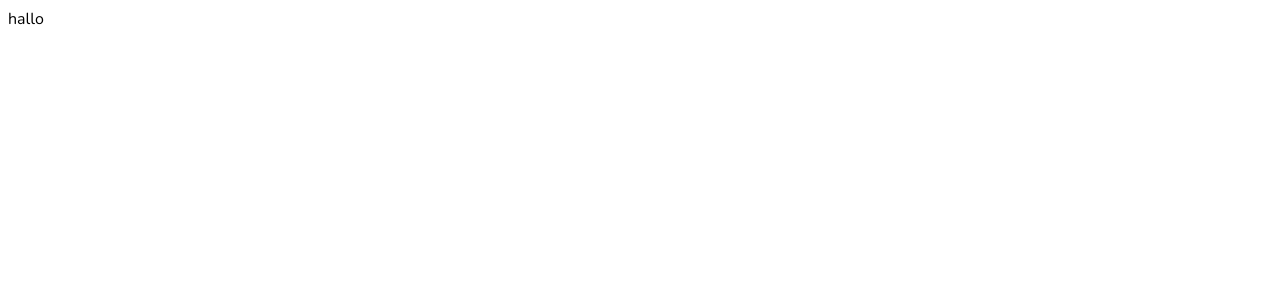
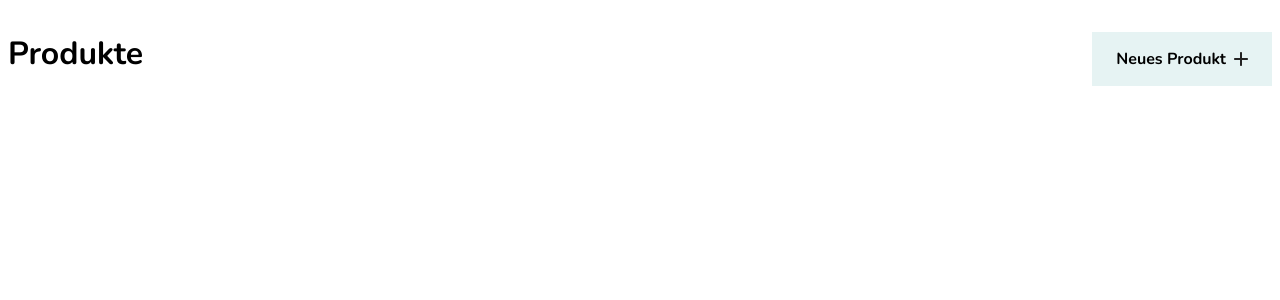
Before and after one commit to IgorBoger/produktliste, an Angular app in the folder produktliste/: page / in a window 1280 px wide. Shown: the top 300 px of the page. Built offline with nearby package versions, Linux system fonts and the light colour scheme.

Commit message:
Add header component

```diff
--- a/produktliste/src/app/app.html
+++ b/produktliste/src/app/app.html
@@ -1,3 +1,3 @@
-hallo
+<main-header></main-header>
 
 <router-outlet />
--- a/produktliste/src/app/app.ts
+++ b/produktliste/src/app/app.ts
@@ -1,12 +1,11 @@
-import { Component, signal } from '@angular/core';
+import { Component } from '@angular/core';
 import { RouterOutlet } from '@angular/router';
+import { Header } from './layout/header/header';
 
 @Component({
-  imports: [RouterOutlet],
+  imports: [RouterOutlet, Header],
   selector: 'app-root',
   styleUrl: './app.scss',
   templateUrl: './app.html',
 })
-export class App {
-  protected readonly title = signal('produktliste');
-}
+export class App {}
--- /dev/null
+++ b/produktliste/src/app/layout/header/header.html
@@ -0,0 +1,19 @@
+<header class="main-header">
+  <h1 class="main-header__title">Produkte</h1>
+  <a class="btn btn--primary">
+    <span>Neues Produkt</span>
+    <svg xmlns="http://www.w3.org/2000/svg" width="14" height="14" viewBox="0 0 14 14" fill="none">
+      <path
+        d="M6 8H1C0.716667 8 0.479167 7.90417 0.2875 7.7125C0.0958333 7.52083 0 7.28333
+0 7C0 6.71667 0.0958333 6.47917 0.2875 6.2875C0.479167 6.09583 0.716667 6 1 6H6V1C6
+0.716667 6.09583 0.479167 6.2875 0.2875C6.47917 0.0958333 6.71667 0 7 0C7.28333 0
+7.52083 0.0958333 7.7125 0.2875C7.90417 0.479167 8 0.716667 8 1V6H13C13.2833 6
+13.5208 6.09583 13.7125 6.2875C13.9042 6.47917 14 6.71667 14 7C14 7.28333 13.9042
+7.52083 13.7125 7.7125C13.5208 7.90417 13.2833 8 13 8H8V13C8 13.2833 7.90417 13.5208
+7.7125 13.7125C7.52083 13.9042 7.28333 14 7 14C6.71667 14 6.47917 13.9042 6.2875
+13.7125C6.09583 13.5208 6 13.2833 6 13V8Z"
+        fill="#232323"
+      />
+    </svg>
+  </a>
+</header>
--- /dev/null
+++ b/produktliste/src/app/layout/header/header.ts
@@ -0,0 +1,11 @@
+import { Component } from '@angular/core';
+
+@Component({
+  imports: [],
+  selector: 'main-header',
+  styleUrl: './header.scss',
+  templateUrl: './header.html',
+})
+export class Header {
+
+}
```
Also changed, not shown: produktliste/src/app/layout/header/header.scss (added), 2 other files (tests, documents, lock files or other folders).
